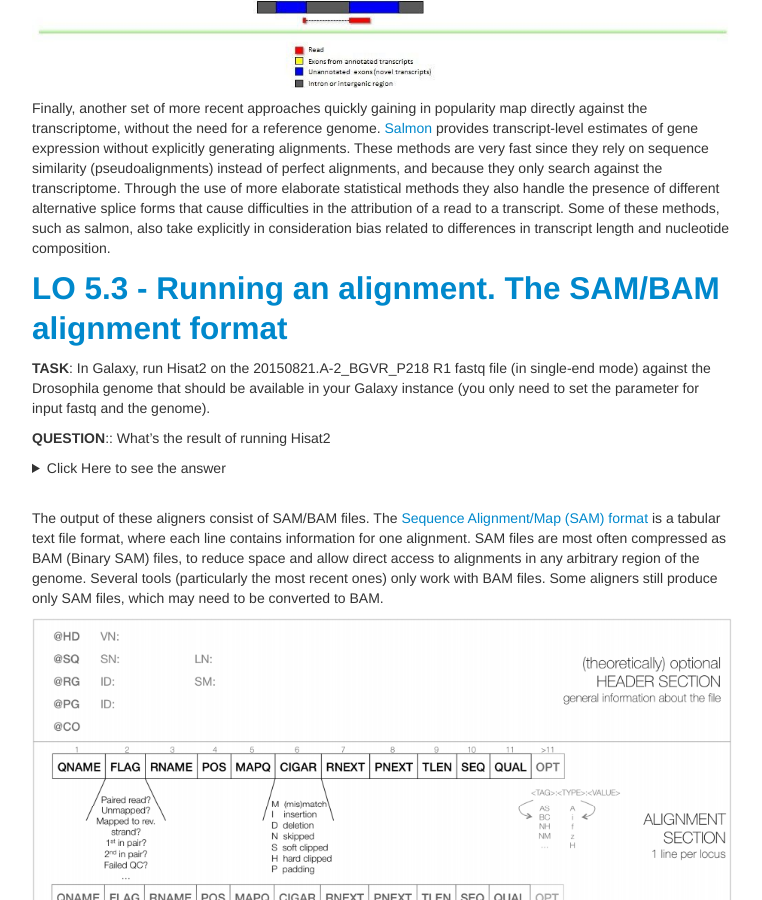
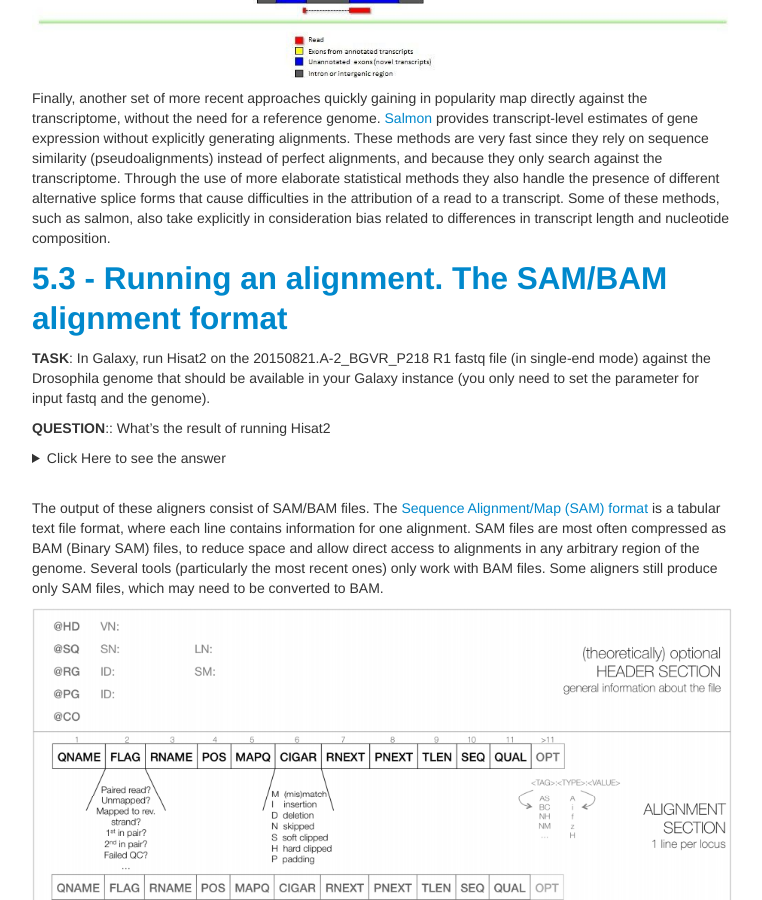
Before and after one commit to GTPB/ADER19F, a Jekyll site: the page built from pages/L05.md, in a window 1280 px wide and 900 px high, scrolled down 3023 px. Shown: the whole window, without its empty margins (258-1020 px from the left). Built offline with Jekyll 4.4.1, drawn with Linux system fonts in a browser that asks for light colours.

Commit message:
Update L05.md

```diff
--- a/pages/L05.md
+++ b/pages/L05.md
@@ -2,8 +2,6 @@
 layout: page
 title: 5 - Generate alignments of processed reads against a reference genome
 ---
-
-<a id="LO5.1"></a>
 
 At this stage, we've checked the quality of our raw data and performed preprocessing if necessary, so we should now be ready to use it.
 
@@ -46,7 +44,7 @@ Eukaryotes contain the extra complication of splicing, where your read will be s
 
 Finally, another set of more recent approaches quickly gaining in popularity map directly against the transcriptome, without the need for a reference genome. [Salmon](https://combine-lab.github.io/salmon/) provides transcript-level estimates of gene expression without explicitly generating alignments. These methods are very fast since they rely on sequence similarity (pseudoalignments) instead of perfect alignments, and because they only search against the transcriptome. Through the use of more elaborate statistical methods they also handle the presence of different alternative splice forms that cause difficulties in the attribution of a read to a transcript. Some of these methods, such as salmon, also take explicitly in consideration bias related to differences in transcript length and nucleotide composition.
 
-## <a id="LO5.3">LO 5.3 - Running an alignment. The SAM/BAM alignment format</a>
+## <a id="LO5.3">5.3 - Running an alignment. The SAM/BAM alignment format</a>
 
 **TASK**: In Galaxy, run Hisat2 on the 20150821.A-2_BGVR_P218 R1 fastq file (in single-end mode) against the Drosophila genome that should be available in your Galaxy instance (you only need to set the parameter for input fastq and the genome).
 <br/>
```
